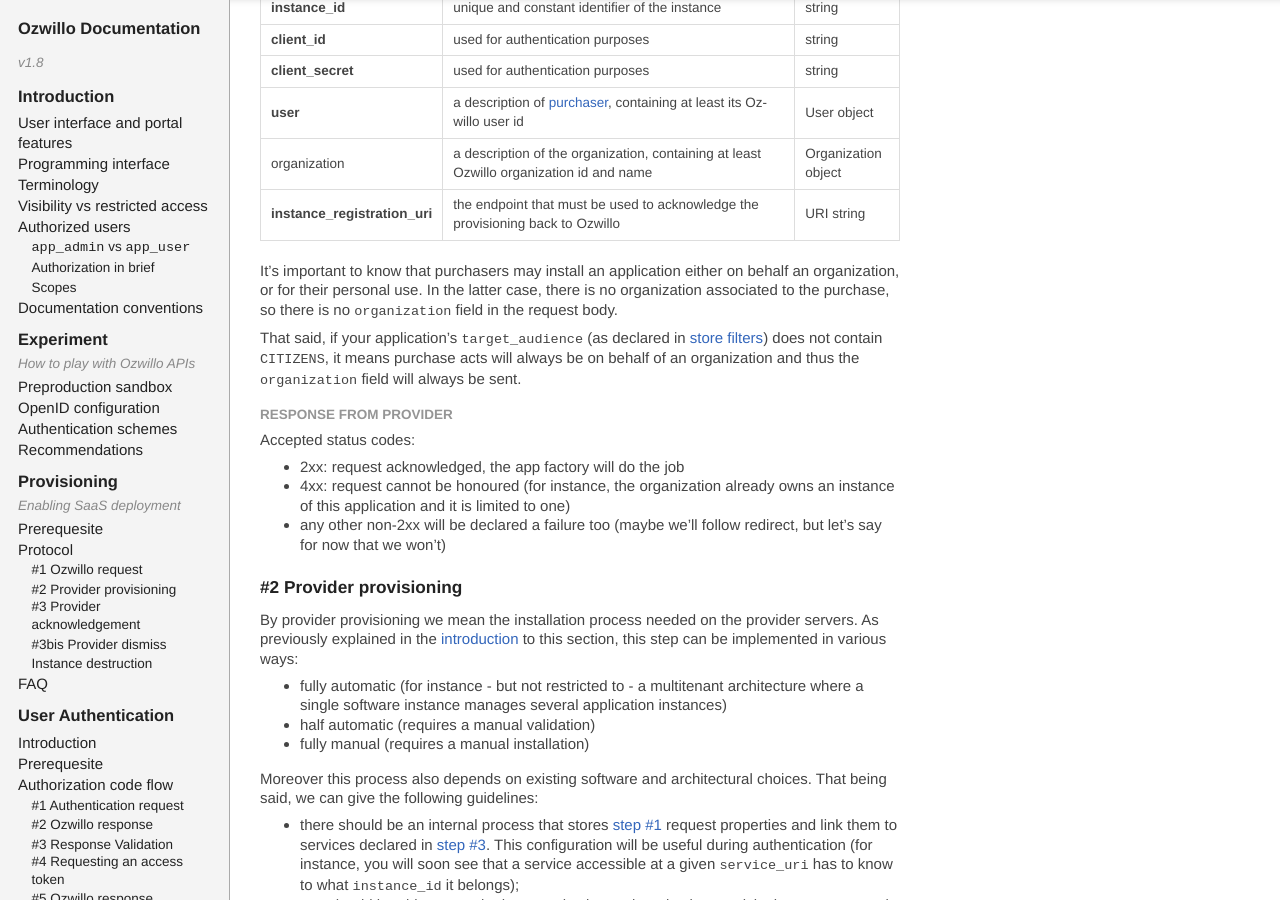
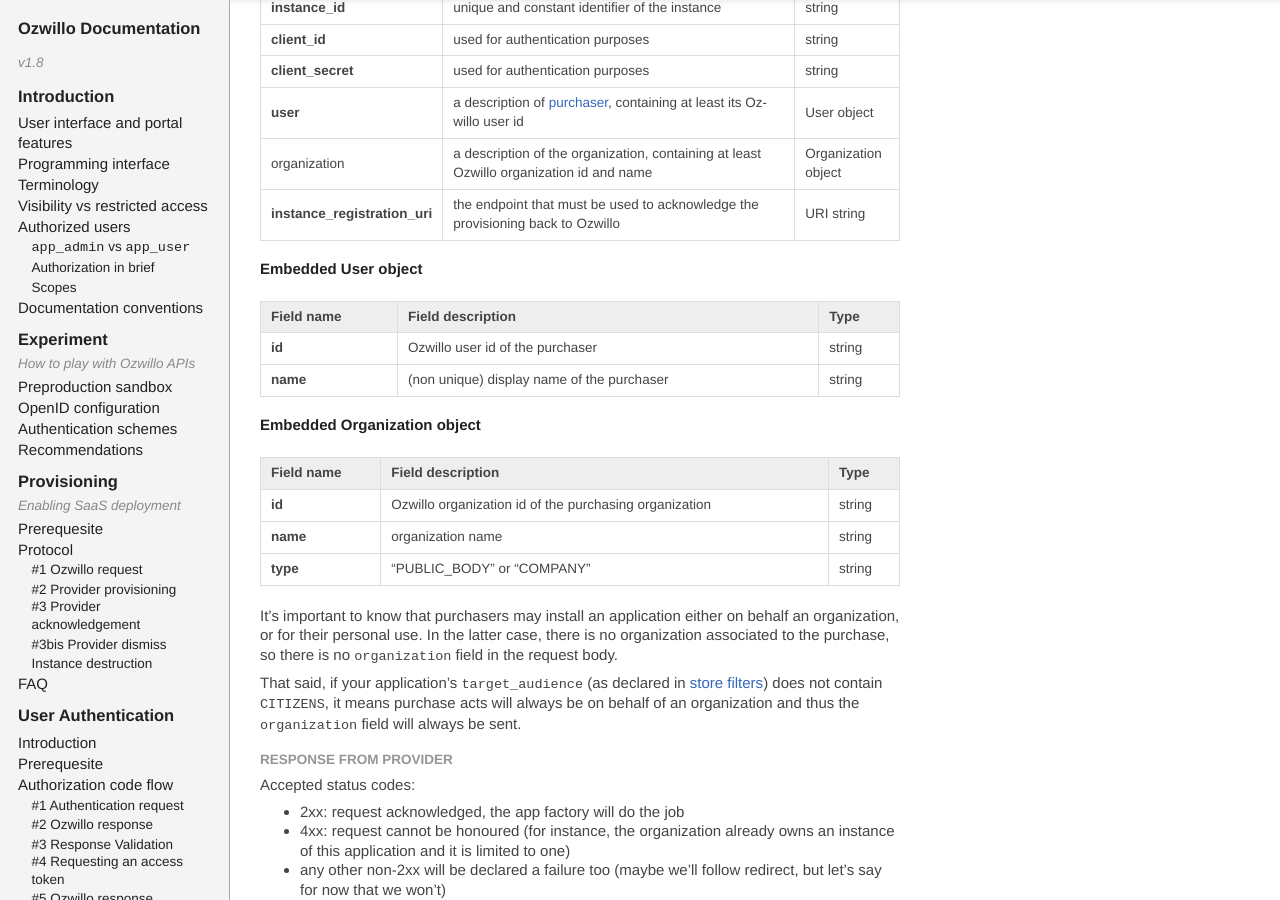
Before and after one commit to ozwillo/ozwillo-doc, a Jekyll site: the page built from index.html, in a window 1280 px wide and 900 px high, scrolled down 10234 px. Built offline with Jekyll 4.4.1, drawn with Linux system fonts in a browser that asks for light colours.

Commit message:
detail User and Organization objects in provisioning

```diff
--- a/_includes/3-provisioning.md
+++ b/_includes/3-provisioning.md
@@ -120,6 +120,23 @@
 | **user** | a description of [purchaser](#def-purchaser), containing at least its Ozwillo user id | User object |
 | organization | a description of the organization, containing at least Ozwillo organization id and name | Organization object |
 | **instance_registration_uri** | the endpoint that must be used to acknowledge the provisioning back to Ozwillo | URI string |
+{: .request}
+
+###### Embedded User object
+
+| Field name | Field description | Type |
+| :-- | :-- | :-- |
+| **id** | Ozwillo user id of the purchaser | string |
+| **name** | (non unique) display name of the purchaser | string |
+{: .request}
+
+###### Embedded Organization object
+
+| Field name | Field description | Type |
+| :-- | :-- | :-- |
+| **id** | Ozwillo organization id of the purchasing organization | string |
+| **name** | organization name | string |
+| **type** | "PUBLIC_BODY" or "COMPANY"  | string |
 {: .request}
 
 It's important to know that purchasers may install an application either on behalf an organization, or for their personal use. In the latter case, there is no organization associated to the purchase, so there is no `organization` field in the request body.
```
